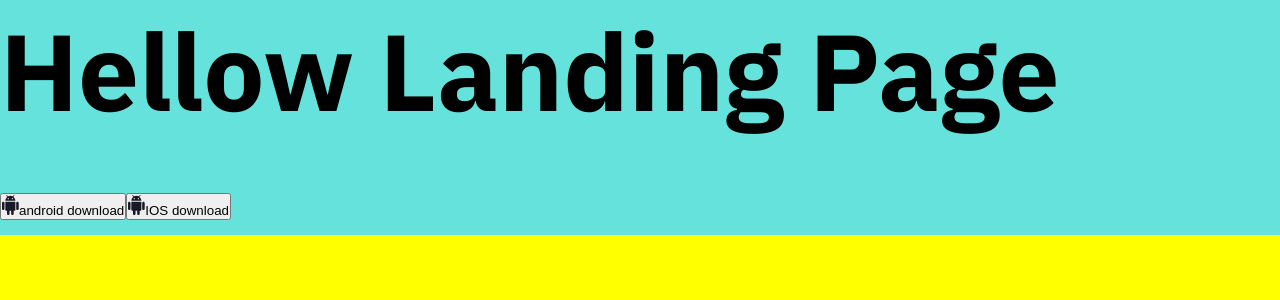
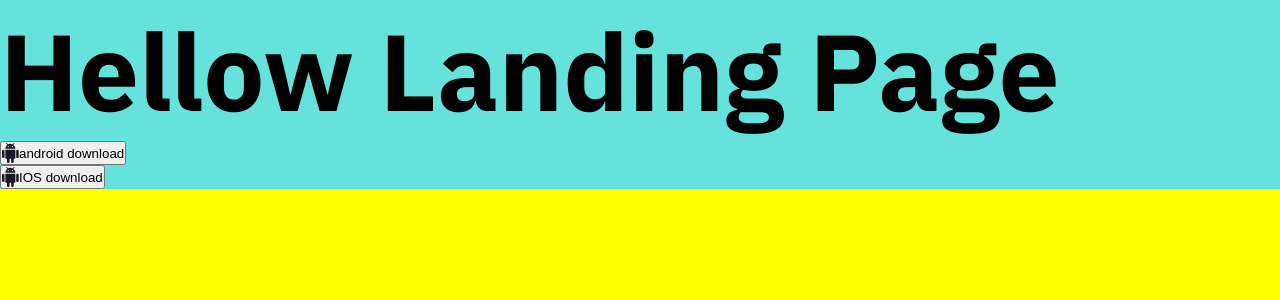
Before and after one commit to brunomoleta/equalizer-landing-page, a React (Create React App) app: page / in a window 1280 px wide. Shown: the top 300 px of the page. Built offline with nearby package versions, Linux system fonts and the light colour scheme.

Commit message:
update and tye to deploye

```diff
--- a/src/components/Buttons/DownloadBtn.tsx
+++ b/src/components/Buttons/DownloadBtn.tsx
@@ -8,7 +8,7 @@ interface DownloadBtnProps {
 
 export default class DownloadBtn extends Component<DownloadBtnProps> {
   render(): ReactNode {
-    const {label, ...rest} = this.props;
+    const { label } = this.props;
     return (
       <StyledDownloadBtn>
         <svg width="17" height="20" xmlns="http://www.w3.org/2000/svg">
--- a/src/components/Buttons/styles.ts
+++ b/src/components/Buttons/styles.ts
@@ -4,7 +4,7 @@ import styled from "styled-components";
 export interface BtnProps {
   color?: string;
   size?: string;
-width?:string;
+  width?: string;
 }
 
 export const StyledTestBtn = styled.button<BtnProps>`
@@ -15,7 +15,11 @@ export const StyledTestBtn = styled.button<BtnProps>`
   font-size: ${(props) => props.size};
 `;
 
-
 export const StyledDownloadBtn = styled.button`
   //
+  display: flex;
+  // align-items: center;
+  // align-items:baseline;
+  align-items:center;
+  justify-content: center;
 `;
```
